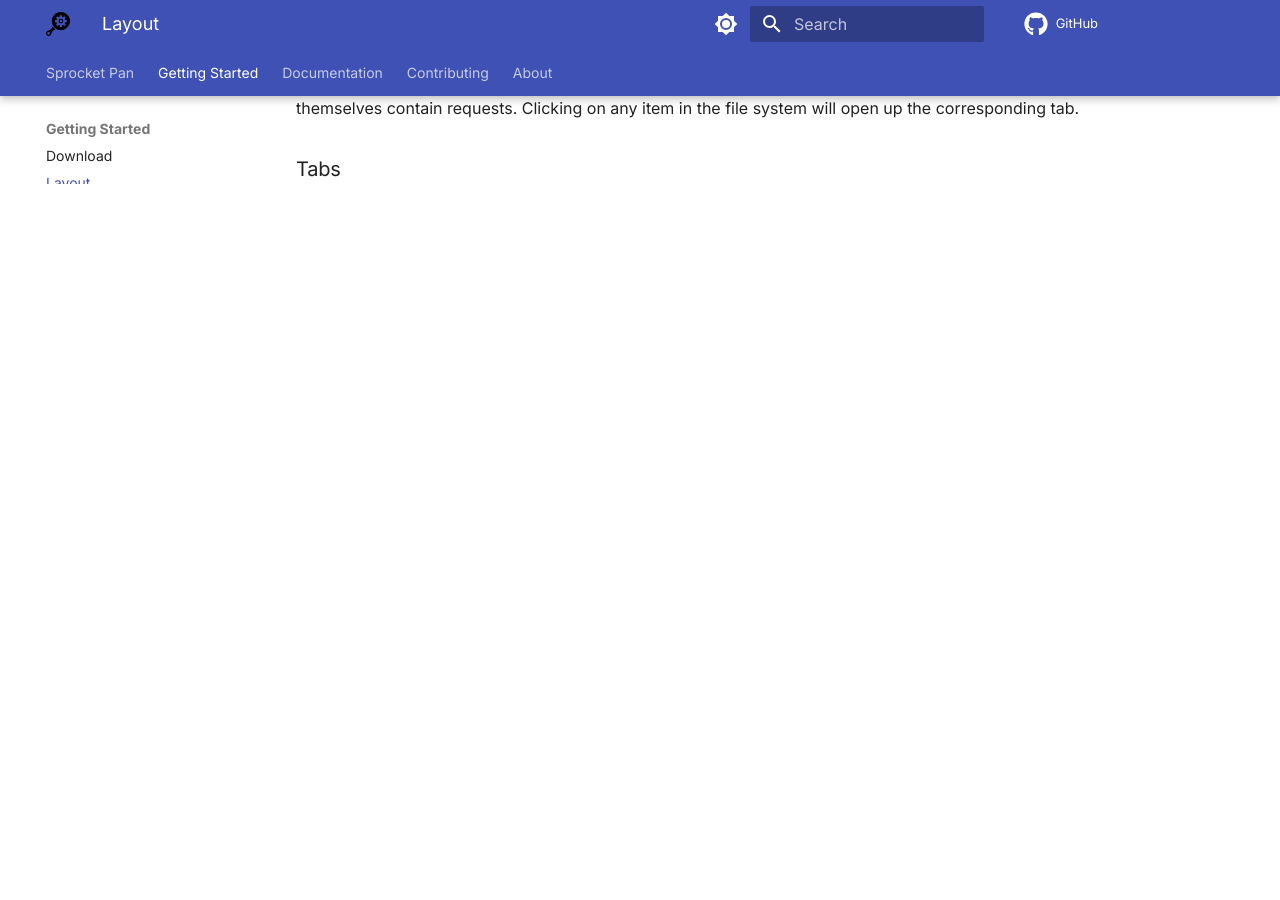
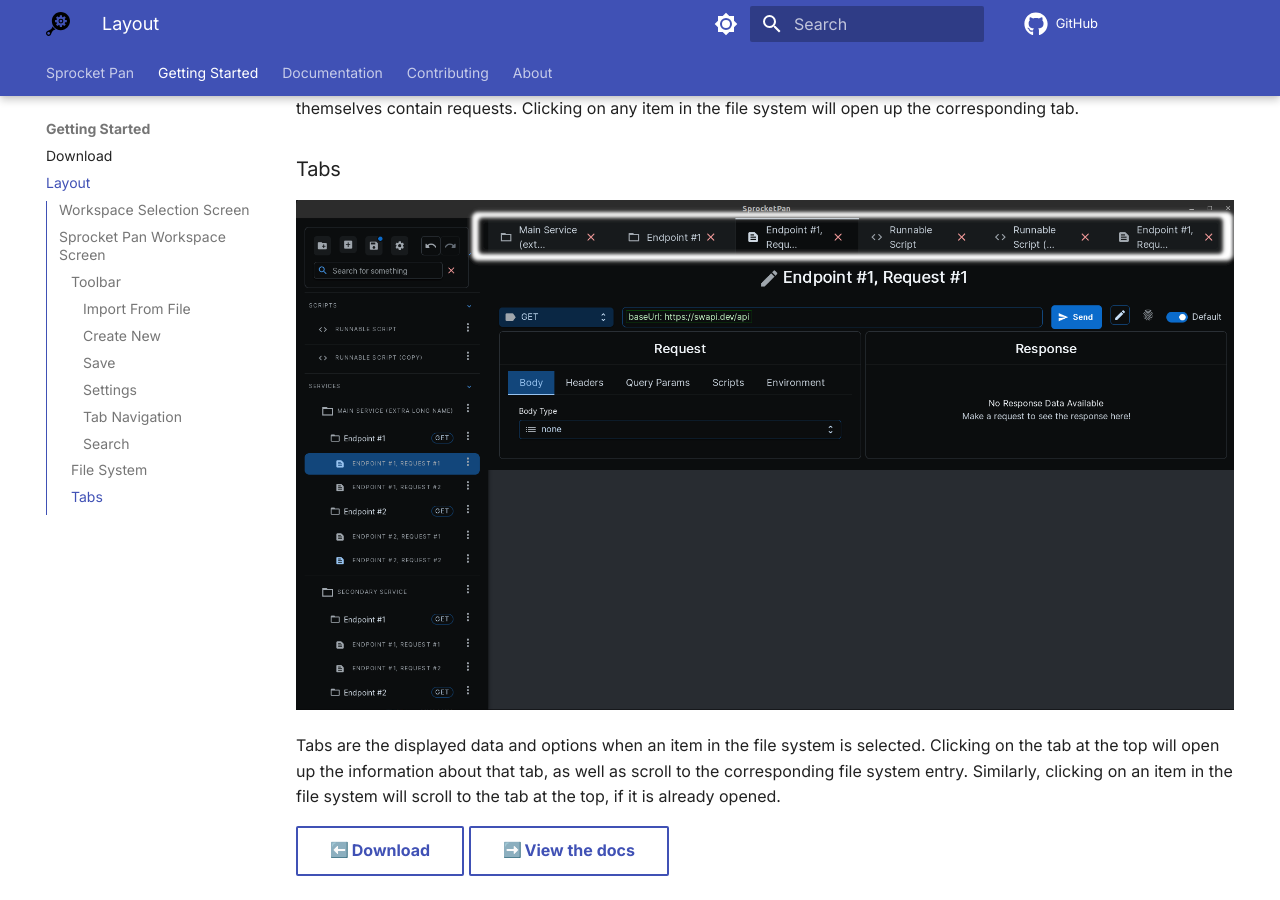
Before and after one commit to itaifish/sprocket-docs, an MkDocs documentation site: the page built from docs/getting-started/layout.md, in a window 1280 px wide and 900 px high, scrolled down 4293 px. Built offline with MkDocs 1.6.1 and Material for MkDocs 9.7.7, drawn with Linux system fonts in a browser that asks for light colours; emoji names are drawn with the system emoji font; comment, search, counter and statistics services are not loaded; the version menu is left out; before the commit the page ends 4501 px from its top, so only the background shows below that.

Commit message:
more progress

```diff
--- a/docs/getting-started/layout.md
+++ b/docs/getting-started/layout.md
@@ -57,3 +57,10 @@
 The file system is split into three section - Environments, Scripts, and Services. Within services are endpoints, which themselves contain requests. Clicking on any item in the file system will open up the corresponding tab.
 
 ### Tabs
+
+![Tabs Selection](../assets/images/getting-started/layout/tabs-selection.png)
+
+Tabs are the displayed data and options when an item in the file system is selected. Clicking on the tab at the top will open up the information about that tab, as well as scroll to the corresponding file system entry. Similarly, clicking on an item in the file system will scroll to the tab at the top, if it is already opened.
+
+[:arrow_left: Download](../download){ .md-button }
+[:arrow_right: View the docs](../../documentation/panels){ .md-button }
```
Also changed, not shown: docs/documentation/panels.md (+4 -0 lines), docs/getting-started/download.md (+3 -0 lines), docs/assets/images/getting-started/layout/tabs-selection.png (added), docs/assets/images/getting-started/panels/environment.png (added).
